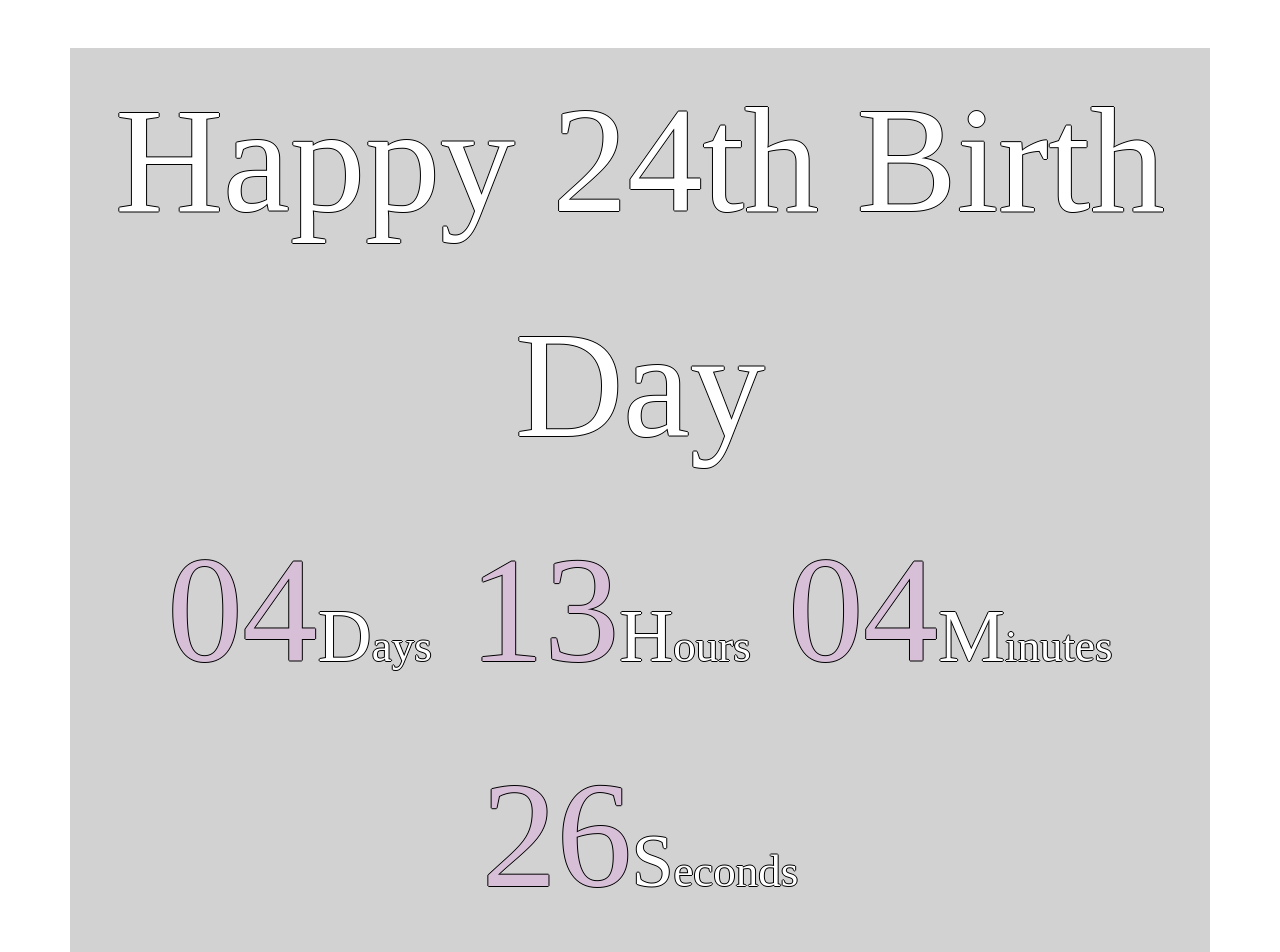
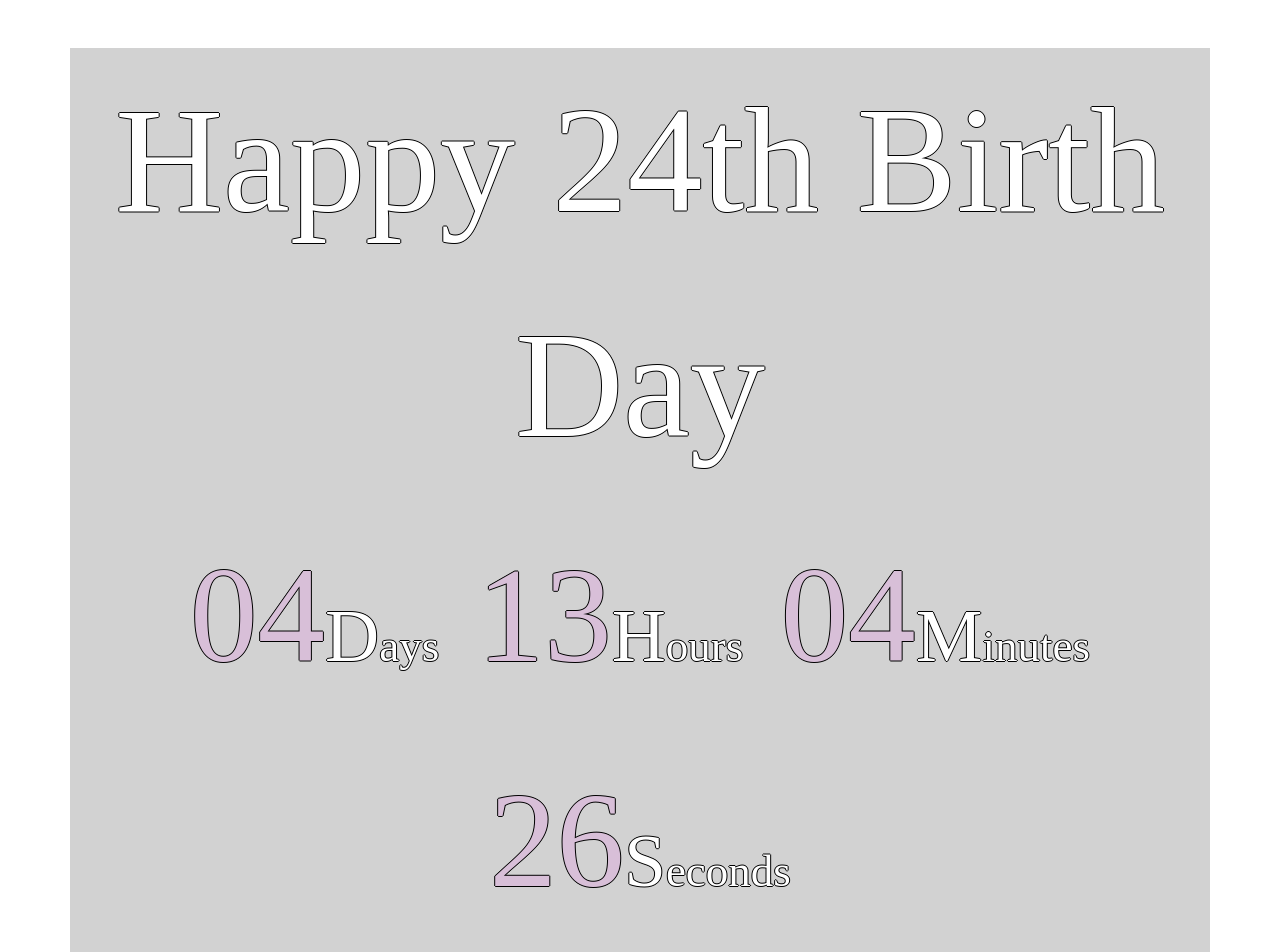
Before and after one commit to Yonshisoru/birthdayproject, a plain HTML site: page index.html in a window 1280 px wide. Shown: the top 952 px of the page. Drawn offline with Linux system fonts and the light colour scheme; a web font is replaced by a local one.

Commit message:
edit size clock

```diff
--- a/index.html
+++ b/index.html
@@ -20,10 +20,10 @@
                     Happy 24th Birth Day
                   </a>
                 <div>
-                <a id="days" style="color:thistle"></a><a style="font-size:50%">D<a style="font-size:30%">ays</a></a>
-                <a id="hours" style="color:thistle"></a><a style="font-size:50%">H<a style="font-size:30%">ours</a></a>
-                <a id="minutes" style="color:thistle"></a><a style="font-size:50%">M<a style="font-size:30%">inutes</a></a>
-                <a id="seconds" style="color:thistle"></a><a style="font-size:50%">S<a style="font-size:30%">econds</a></a><br></div>
+                <a id="days" style="color:thistle;font-size:90%"></a><a style="font-size:50%">D<a style="font-size:30%">ays</a></a>
+                <a id="hours" style="color:thistle;font-size:90%"></a><a style="font-size:50%">H<a style="font-size:30%">ours</a></a>
+                <a id="minutes" style="color:thistle;font-size:90%"></a><a style="font-size:50%">M<a style="font-size:30%">inutes</a></a>
+                <a id="seconds" style="color:thistle;font-size:90%"></a><a style="font-size:50%">S<a style="font-size:30%">econds</a></a><br></div>
                 <a id="cardpick" data-toggle="modal" data-target="#exampleModalLong" onclick="getCard()" >
                     Pick the fortune
                   </a>
```
